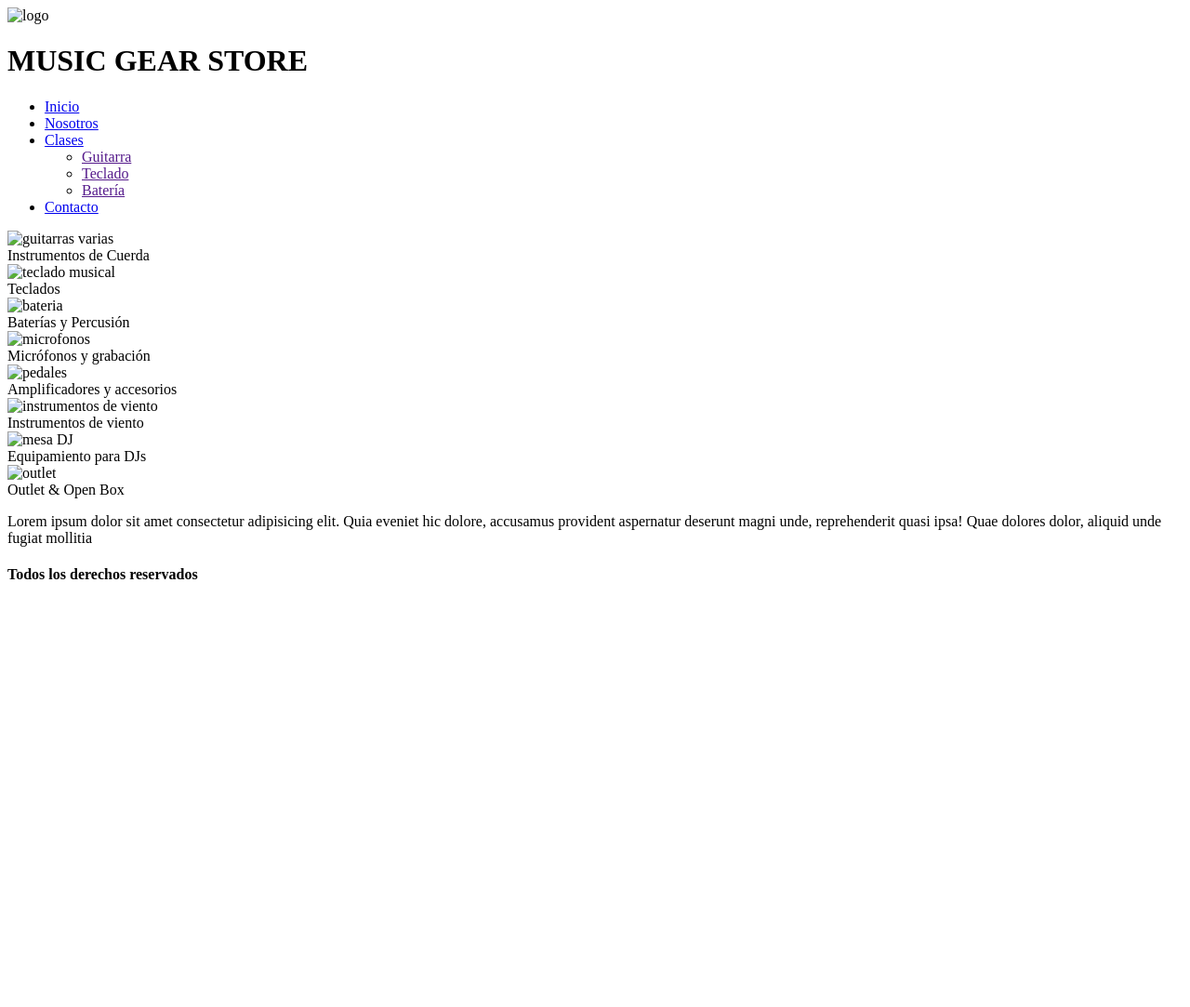
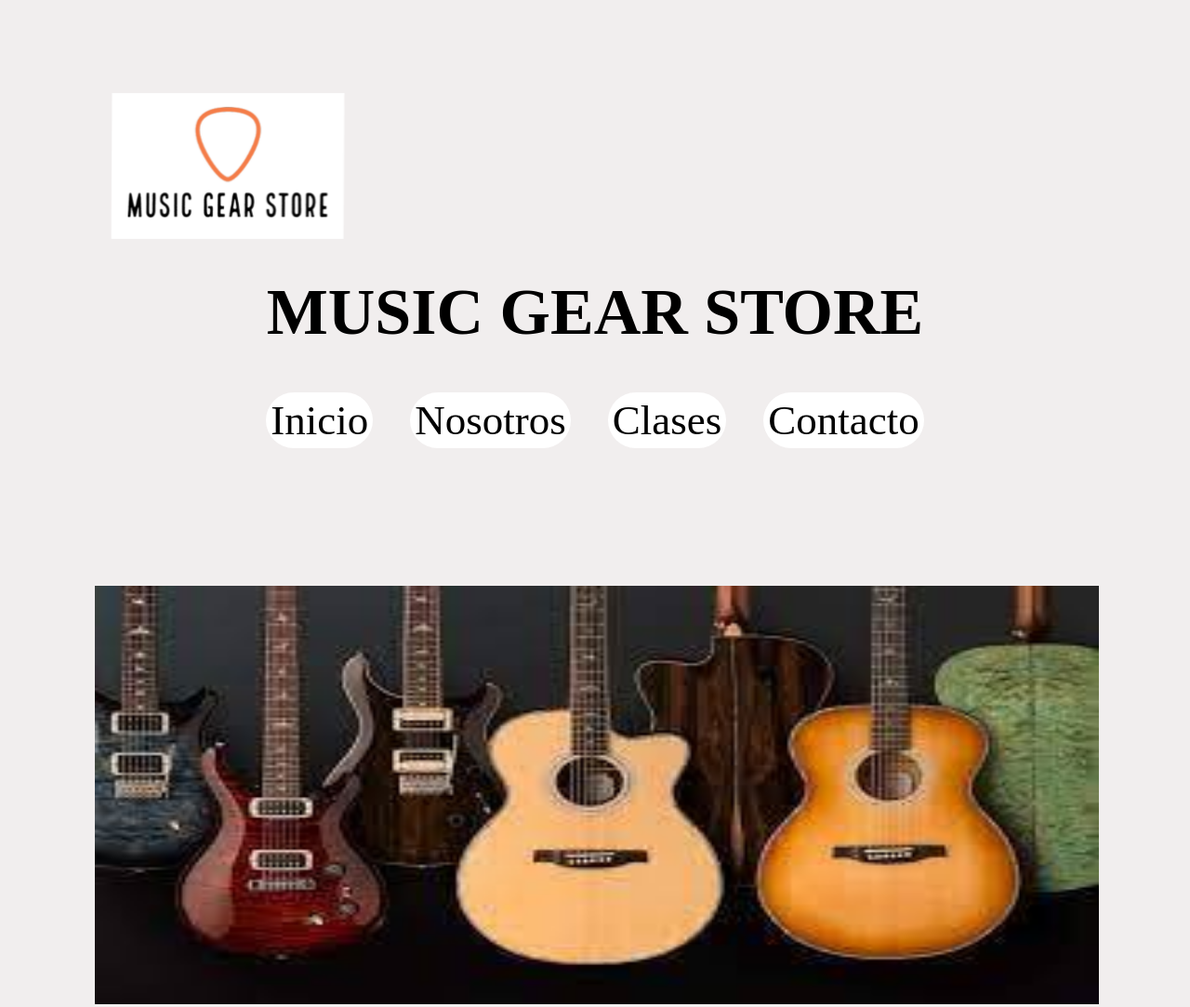
Before and after one commit to alan-ramirez/desafioBS, a plain HTML site: page pages/productos.html in a window 1280 px wide. Shown: the top 1083 px of the page at 93% size. Before the commit the page ends 800 px from the top, so only its background shows below. Drawn offline with Linux system fonts and the light colour scheme; the site is published under a folder, as on GitHub Pages, so addresses that start at the root find nothing.

```diff
--- a/index.html
+++ b/index.html
@@ -6,7 +6,7 @@
     <meta name="viewport" content="width=device-width, initial-scale=1.0">
 
     <!--Link de CSS -->
-    <link rel="stylesheet" href="/css/styles.css">
+    <link rel="stylesheet" href="css/styles.css">
 
     <!--Titulo de nuestro html-->
     <title>Home - Music Gear Store</title>
@@ -15,19 +15,19 @@
     <div class="contenedor">
         <header>
             <div>
-                <img src="/img/logo.png" alt="logo" class="logo">
+                <img src="img/logo.png" alt="logo" class="logo">
                 <h1 class="titulo">MUSIC GEAR STORE</h1>
             </div>
             <nav>
                 <ul class="menu">
                     <li>
-                        <a href="/pages/nosotros.html">Nosotros</a>
+                        <a href="pages/nosotros.html">Nosotros</a>
                     </li>
                     <li>
-                        <a href="/pages/productos.html">Productos</a>
+                        <a href="pages/productos.html">Productos</a>
                     </li>
                     <li>
-                        <a href="/pages/clases.html">Clases</a>
+                        <a href="pages/clases.html">Clases</a>
                         <ul class="subMenu">
                             <li><a href="">Guitarra</a></li>
                             <li><a href="">Teclado</a></li>
@@ -35,16 +35,16 @@
                         </ul>
                     </li>
                     <li>
-                        <a href="/pages/contacto.html">Contacto</a>
+                        <a href="pages/contacto.html">Contacto</a>
                     </li>
                 </ul>
             </nav>
         </header>
         <main class="mainHome">
 
-            <img src="/img/Home1.jpg" alt="equipos grabacion" class="img1">
-            <img src="/img/Home2.jpg" alt="clases de instrumentos" class="img1">
-            <img src="/img/home3.jpg" alt="outlet" class="img1">
+            <img src="img/Home1.jpg" alt="equipos grabacion" class="img1">
+            <img src="img/Home2.jpg" alt="clases de instrumentos" class="img1">
+            <img src="img/home3.jpg" alt="outlet" class="img1">
 
         </main>
         <footer>
--- a/pages/productos.html
+++ b/pages/productos.html
@@ -6,7 +6,7 @@
     <meta name="viewport" content="width=device-width, initial-scale=1.0">
 
     <!--Link de CSS -->
-    <link rel="stylesheet" href="/css/styles.css">
+    <link rel="stylesheet" href="../css/styles.css">
 
     <!--Titulo de nuestro html-->
     <title>Productos - Music Gear Store</title>
@@ -15,19 +15,19 @@
     <div class="contenedor">
         <header>
             <div>
-                <img src="/img/logo.png" alt="logo" class="logo">
+                <img src="../img/logo.png" alt="logo" class="logo">
                 <h1 class="titulo">MUSIC GEAR STORE</h1>
             </div>
             <nav>
                 <ul class="menu">
                     <li>
-                        <a href="/index.html">Inicio</a>
+                        <a href="../index.html">Inicio</a>
                     </li>
                     <li>
-                        <a href="/pages/nosotros.html">Nosotros</a>
+                        <a href="nosotros.html">Nosotros</a>
                     </li>
                     <li>
-                        <a href="/pages/clases.html">Clases</a>
+                        <a href="clases.html">Clases</a>
                         <ul class="subMenu">
                                 <li><a href="">Guitarra</a></li>
                                 <li><a href="">Teclado</a></li>
@@ -35,7 +35,7 @@
                         </ul>
                     </li>
                     <li>
-                        <a href="/pages/contacto.html">Contacto</a>
+                        <a href="contacto.html">Contacto</a>
                     </li>
                 </ul>
             </nav>
@@ -43,40 +43,40 @@
         <main class="mainProductos">
             <!--Texto a completar-->
             <div class="box">
-                <img class="img11" src="/img/guitarras_1.jpg" alt="guitarras varias">
+                <img class="img11" src="../img/guitarras_1.jpg" alt="guitarras varias">
                 <div class="texto2">Instrumentos de Cuerda</div>
             </div>
 
             <div class="box">
-                <img class="img4" src="/img/teclado_1.jpg" alt="teclado musical">
+                <img class="img4" src="../img/teclado_1.jpg" alt="teclado musical">
                 <div class="texto2">Teclados</div>
             </div>
 
             <div class="box">
-                <img class="img5" src="/img/bateria.jpg" alt="bateria">
+                <img class="img5" src="../img/bateria.jpg" alt="bateria">
                 <div class="texto2">Baterías y Percusión</div>
             </div>
 
             <div class="box">
-                <img class="img6" src="/img/microfonos.jpg" alt="microfonos">
+                <img class="img6" src="../img/microfonos.jpg" alt="microfonos">
                 <div class="texto2">Micrófonos y grabación</div>
             </div>
 
             <div class="box">
-                <img class="img7" src="/img/pedales1.jfif" alt="pedales">
+                <img class="img7" src="../img/pedales1.jfif" alt="pedales">
                 <div class="texto2">Amplificadores y accesorios</div>
             </div>
 
             <div class="box">
-                <img class="img8" src="/img/vientos.jpg" alt="instrumentos de viento">
+                <img class="img8" src="../img/vientos.jpg" alt="instrumentos de viento">
                 <div class="texto2">Instrumentos de viento</div>
             </div>
             <div class="box">
-                <img class="img9" src="/img/DJ.jpg" alt="mesa DJ">
+                <img class="img9" src="../img/DJ.jpg" alt="mesa DJ">
                 <div class="texto2">Equipamiento para DJs</div>
             </div>
             <div class="box">
-                <img class="img10" src="/img/OUTLET.jpg" alt="outlet">
+                <img class="img10" src="../img/OUTLET.jpg" alt="outlet">
                 <div class="texto2">Outlet & Open Box</div>
             </div>
         </main>
```
Also changed, not shown: pages/clases.html (+9 -9 lines), pages/contacto.html (+6 -6 lines), pages/nosotros.html (+10 -10 lines).
